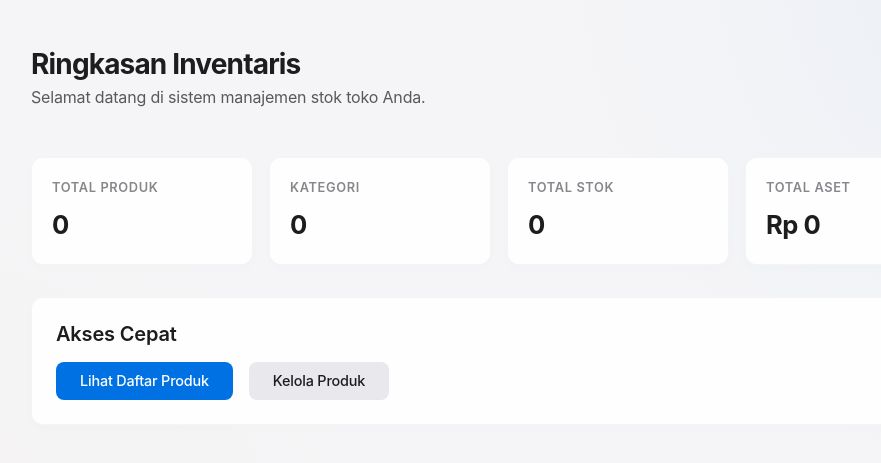
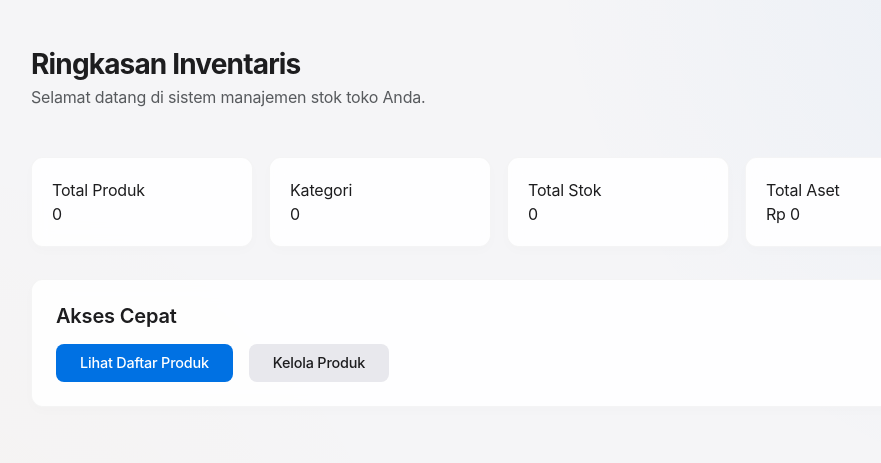
Before and after one commit to Allenn1132/CRUD-Praktikum, a PHP site: page /pages/dashboard.php in a window 1280 px wide. Shown: the part 72-535 px from the top of the page, without its empty margins (141-1022 px from the left). Run offline with PHP 8.4, Linux system fonts and the light colour scheme; data that the repository does not hold is empty.

Commit message:
FINAL L RESULT

```diff
--- a/pages/dashboard.php
+++ b/pages/dashboard.php
@@ -2,7 +2,6 @@
 session_start();
 include '../connection.php';
 
-// Query untuk statistik dashboard
 $total_produk = mysqli_fetch_assoc(mysqli_query($conn, "SELECT COUNT(*) as total FROM produk"))['total'] ?? 0;
 $total_kategori = mysqli_fetch_assoc(mysqli_query($conn, "SELECT COUNT(DISTINCT kategori) as total FROM produk"))['total'] ?? 0;
 $total_stok = mysqli_fetch_assoc(mysqli_query($conn, "SELECT SUM(stok) as total FROM produk"))['total'] ?? 0;
--- a/style.css
+++ b/style.css
@@ -50,7 +50,7 @@ body {
     color: #0071e3 !important; /* iOS Blue */
 }
 
-/* Kartu Minimalis dengan Animasi */
+/* Kartu Minimalis */
 .card-custom {
     background: rgba(255, 255, 255, 0.9);
     backdrop-filter: blur(10px);
@@ -272,19 +272,3 @@ body {
 .stat-card:nth-child(2)::before { background: #34c759; } /* iOS Green */
 .stat-card:nth-child(3)::before { background: #ff9500; } /* iOS Orange */
 .stat-card:nth-child(4)::before { background: #af52de; } /* iOS Purple */
-
-.stat-card-title {
-    font-size: 0.8rem;
-    font-weight: 600;
-    color: #86868b;
-    text-transform: uppercase;
-    letter-spacing: 0.05em;
-    margin-bottom: 0.5rem;
-}
-
-.stat-card-value {
-    font-size: 1.6rem;
-    font-weight: 700;
-    color: #1d1d1f;
-    letter-spacing: -0.02em;
-}
```
Also changed, not shown: crud/create.php (+6 -10 lines), crud/delete.php (+5 -14 lines), crud/update.php (+8 -11 lines).
